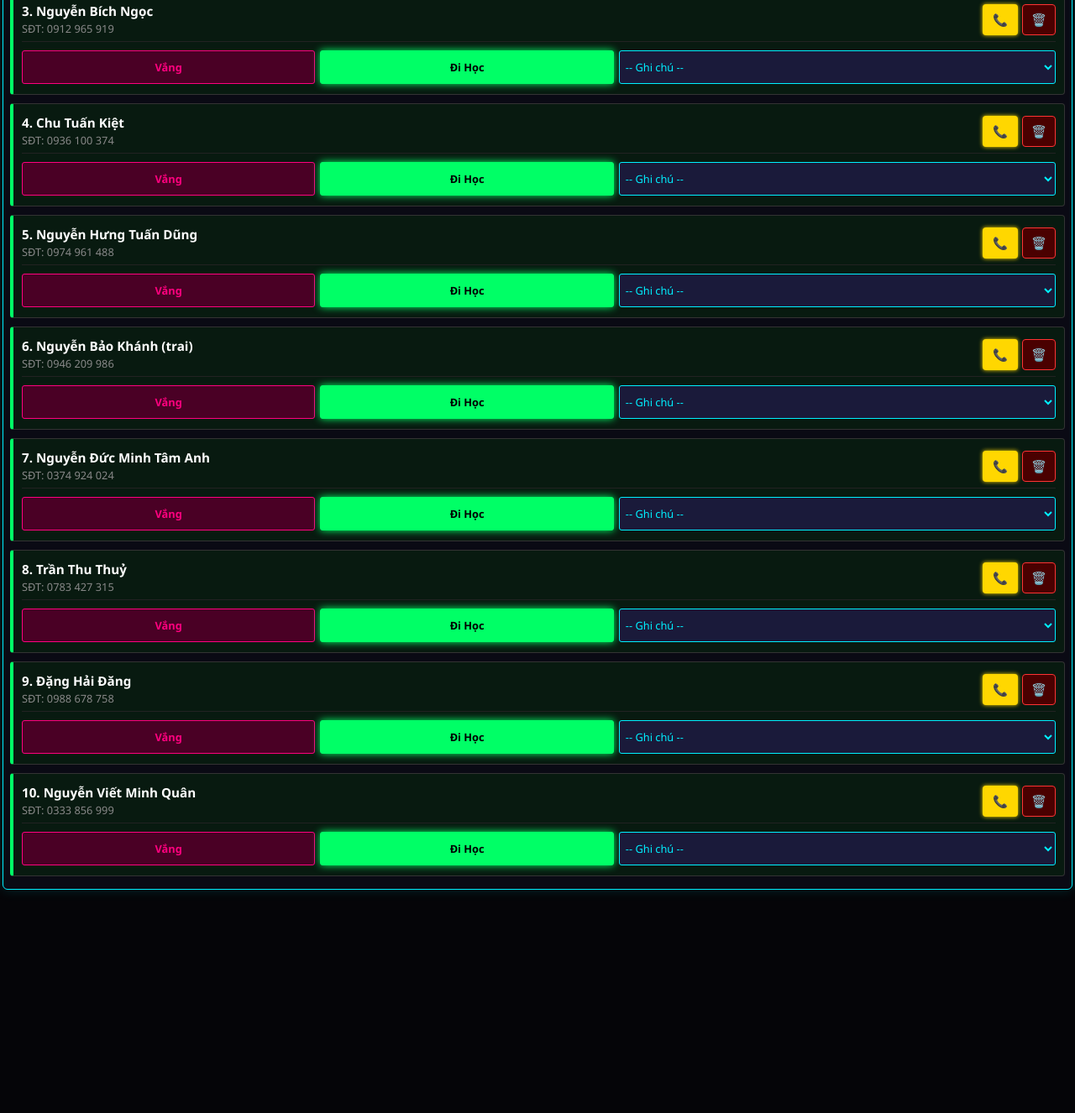
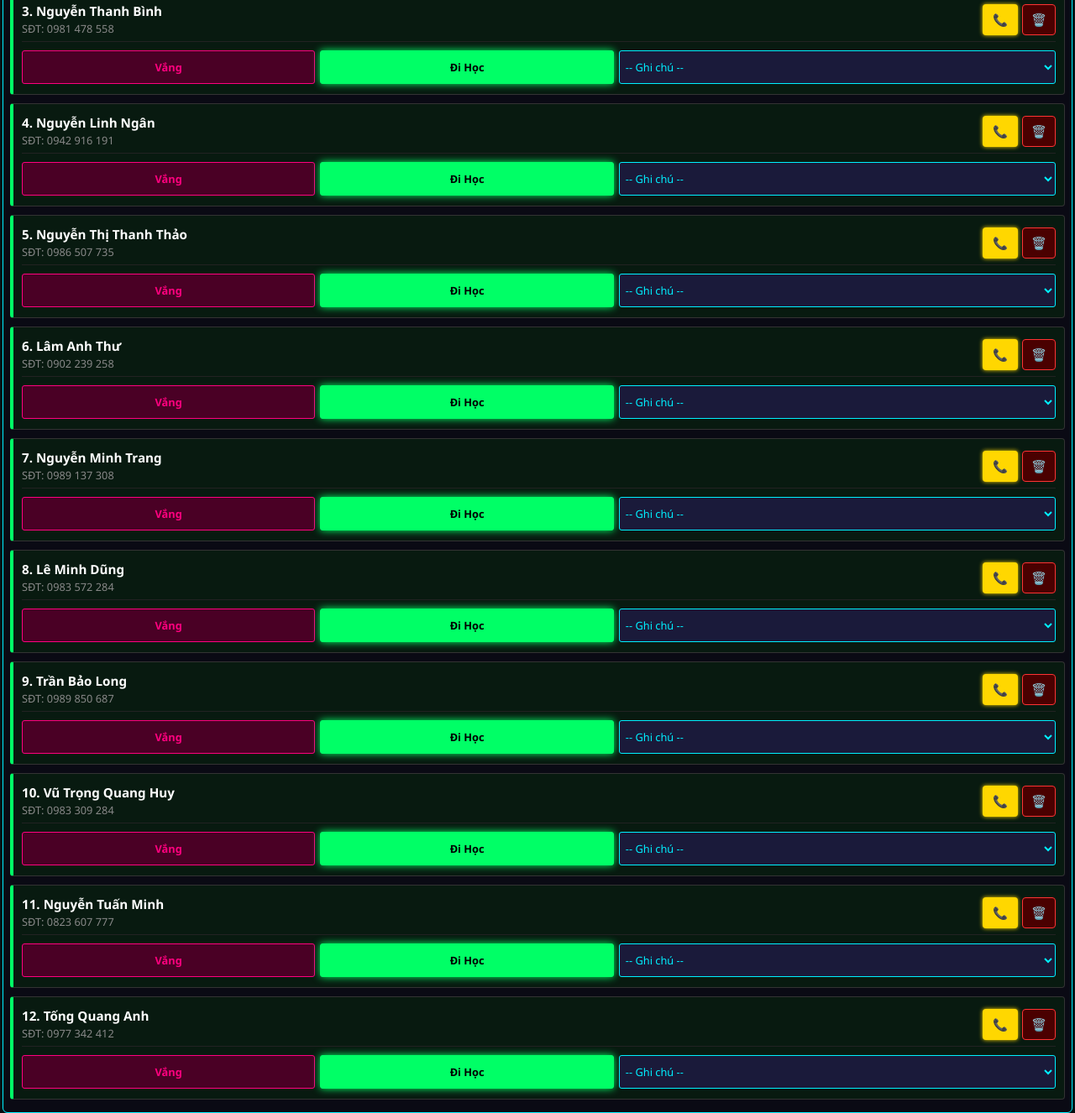
Before and after one commit to hatbui10/ila7, a plain HTML site: page index.html in a window 1280 px wide. Shown: the part 744-2070 px from the top of the page at 84% size. Before the commit the page ends 1824 px from the top, so only its background shows below. Drawn offline with Linux system fonts and the light colour scheme.

Commit message:
Update index.html

```diff
--- a/index.html
+++ b/index.html
@@ -3,7 +3,7 @@
 <head>
 <meta charset="UTF-8">
 <meta name="viewport" content="width=device-width, initial-scale=1.0">
-<title>Lớp MOON-L7/Trà My</title>
+<title>Lớp ILA-L7 - Thu Hà</title>
 <style>
 * { box-sizing: border-box; margin: 0; padding: 0; font-family: 'Segoe UI', Roboto, sans-serif; -webkit-tap-highlight-color: transparent; }
 body { background-color: #050508; color: #e0e0e6; padding: 30px 3px 20px 3px; }
@@ -45,7 +45,7 @@ h3 { color: #ff007f; text-shadow: 0 0 10px rgba(255, 0, 127, 0.5); font-size: 1.
 <h2>Lớp</h2>
 <div class="class-stats" id="classStats">Sĩ số: 0 | Có mặt: 0 | Vắng: 0</div>
 <div class="class-panel">
-<h3>Danh Sách: MOON-L7/Trà My</h3>
+<h3>Danh Sách: ILA-L7 - Thu Hà</h3>
 <br>
 <div class="add-student-box">
 <input type="text" id="newStudentName" placeholder="Dòng 1: Nhập họ và tên...">
@@ -65,79 +65,93 @@ h3 { color: #ff007f; text-shadow: 0 0 10px rgba(255, 0, 127, 0.5); font-size: 1.
 const defaultStudents = [
     {
         "id": 1,
-        "name": "Nguyễn Bảo An",
-        "phone": "0964243909",
+        "name": "Quốc Bảo",
+        "phone": "0342866968",
         "status": "present",
         "note": ""
     },
     {
         "id": 2,
-        "name": "Nhật Hưng",
-        "phone": "0904892848",
+        "name": "Nguyễn Khôi Nguyên",
+        "phone": "0366658588",
         "status": "present",
         "note": ""
     },
     {
         "id": 3,
-        "name": "Nguyễn Bích Ngọc",
-        "phone": "0912965919",
+        "name": "Nguyễn Thanh Bình",
+        "phone": "0981478558",
         "status": "present",
         "note": ""
     },
     {
         "id": 4,
-        "name": "Chu Tuấn Kiệt",
-        "phone": "0936100374",
+        "name": "Nguyễn Linh Ngân",
+        "phone": "0942916191",
         "status": "present",
         "note": ""
     },
     {
         "id": 5,
-        "name": "Nguyễn Hưng Tuấn Dũng",
-        "phone": "0974961488",
+        "name": "Nguyễn Thị Thanh Thảo",
+        "phone": "0986507735",
         "status": "present",
         "note": ""
     },
     {
         "id": 6,
-        "name": "Nguyễn Bảo Khánh (trai)",
-        "phone": "0946209986",
+        "name": "Lâm Anh Thư",
+        "phone": "0902239258",
         "status": "present",
         "note": ""
     },
     {
         "id": 7,
-        "name": "Nguyễn Đức Minh Tâm Anh",
-        "phone": "0374924024",
+        "name": "Nguyễn Minh Trang",
+        "phone": "0989137308",
         "status": "present",
         "note": ""
     },
     {
         "id": 8,
-        "name": "Trần Thu Thuỷ",
-        "phone": "0783427315",
+        "name": "Lê Minh Dũng",
+        "phone": "0983572284",
         "status": "present",
         "note": ""
     },
     {
         "id": 9,
-        "name": "Đặng Hải Đăng",
-        "phone": "0988678758",
+        "name": "Trần Bảo Long",
+        "phone": "0989850687",
         "status": "present",
         "note": ""
     },
     {
         "id": 10,
-        "name": "Nguyễn Viết Minh Quân",
-        "phone": "0333856999",
+        "name": "Vũ Trọng Quang Huy",
+        "phone": "0983309284",
+        "status": "present",
+        "note": ""
+    },
+    {
+        "id": 11,
+        "name": "Nguyễn Tuấn Minh",
+        "phone": "0823607777",
+        "status": "present",
+        "note": ""
+    },
+    {
+        "id": 12,
+        "name": "Tống Quang Anh",
+        "phone": "0977342412",
         "status": "present",
         "note": ""
     }
 ];
-let myClass = { name: "MOON-L7/Trà My", students: [] };
+let myClass = { name: "ILA-L7 - Thu Hà", students: [] };
 function displayPhone(p) { if(!p || p==='Chưa có') return 'Chưa có'; let c = p.replace(/\s+/g, ''); if(c.length===10) return c.substring(0,4)+' '+c.substring(4,7)+' '+c.substring(7); return p; }
-function loadData() { const saved = localStorage.getItem('classData_MOON-L7%2FTr%C3%A0%20My'); if(saved) { myClass.students = JSON.parse(saved); } else { myClass.students = defaultStudents; saveData(); } }
-function saveData() { localStorage.setItem('classData_MOON-L7%2FTr%C3%A0%20My', JSON.stringify(myClass.students)); }
+function loadData() { const saved = localStorage.getItem('classData_ILA-L7%20-%20Thu%20H%C3%A0'); if(saved) { myClass.students = JSON.parse(saved); } else { myClass.students = defaultStudents; saveData(); } }
+function saveData() { localStorage.setItem('classData_ILA-L7%20-%20Thu%20H%C3%A0', JSON.stringify(myClass.students)); }
 window.onload = function() { loadData(); renderStudentList(); renderAbsentList(); updateStats(); };
 function updateStats() { const total = myClass.students.length; const absent = myClass.students.filter(s => s.status === 'absent').length; const present = total - absent; document.getElementById('classStats').innerText = 'Sĩ số: ' + total + ' | Có mặt: ' + present + ' | Vắng: ' + absent; }
 function addNewStudent() { const nameInput = document.getElementById('newStudentName'); const phoneInput = document.getElementById('newStudentPhone'); const name = nameInput.value.trim(); const phone = phoneInput.value.trim().replace(/\s+/g, '') || 'Chưa có'; if(name === '') { alert('Vui lòng nhập tên!'); return; } const nextId = myClass.students.length > 0 ? Math.max(...myClass.students.map(s => s.id)) + 1 : 1; myClass.students.push({ id: nextId, name: name, phone: phone, status: 'present', note: '' }); saveData(); nameInput.value = ''; phoneInput.value = ''; renderStudentList(); renderAbsentList(); updateStats(); }
```
